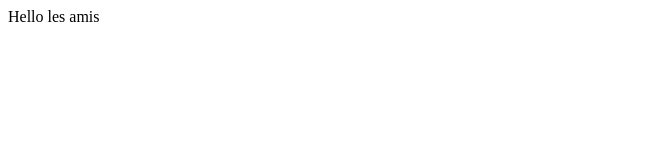
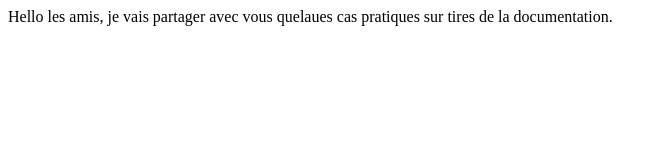
Before and after one commit to ctkhoule/Learn-Vuejs, a plain HTML site: page index.html in a window 1280 px wide. Shown: the whole page, without its empty margins (0-667 px from the left). Drawn offline with Linux system fonts and the light colour scheme.

```diff
--- a/index.html
+++ b/index.html
@@ -4,6 +4,9 @@
         <title>Apprendre vuejs</title>
     </head>
     <body>
-        <div>Hello les amis</div>
+        <div>
+            Hello les amis, je vais partager avec vous quelaues cas pratiques
+            sur tires de la documentation.
+        </div>
     </body>
 </html>
```
Also changed, not shown: 1 other file.
